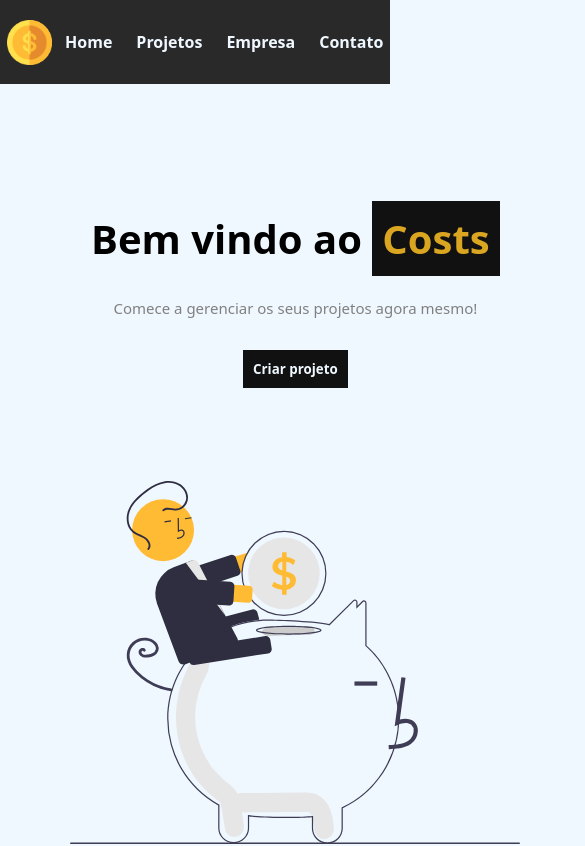
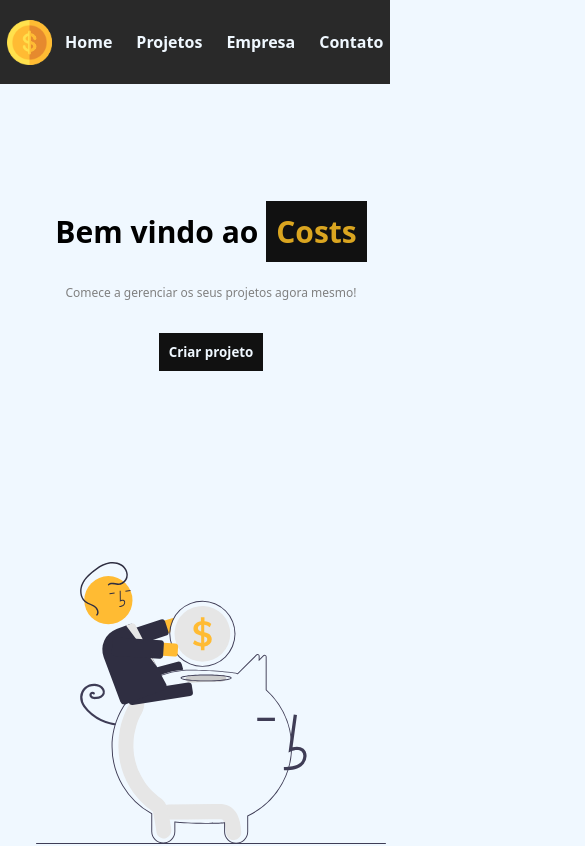
Before and after one commit to diegolts7/GerenciadorProjetos, a React (Create React App) app: page / in a window 390 px wide. Shown: the top 846 px of the page, 585 px wide, since content can reach past the window. Built offline with nearby package versions, Linux system fonts and the light colour scheme.

Commit message:
ajustando estilizações responsivas.

```diff
--- a/src/components/pages/home/Home.css
+++ b/src/components/pages/home/Home.css
@@ -29,3 +29,18 @@
   width: 450px;
   margin-top: auto;
 }
+
+@media screen and (max-width: 501px) {
+  .imageHome {
+    width: 350px;
+  }
+  .divHome {
+    width: 50vh;
+  }
+  .divHome h1 {
+    font-size: 30px;
+  }
+  .descricaoHome {
+    font-size: 12px;
+  }
+}
```
